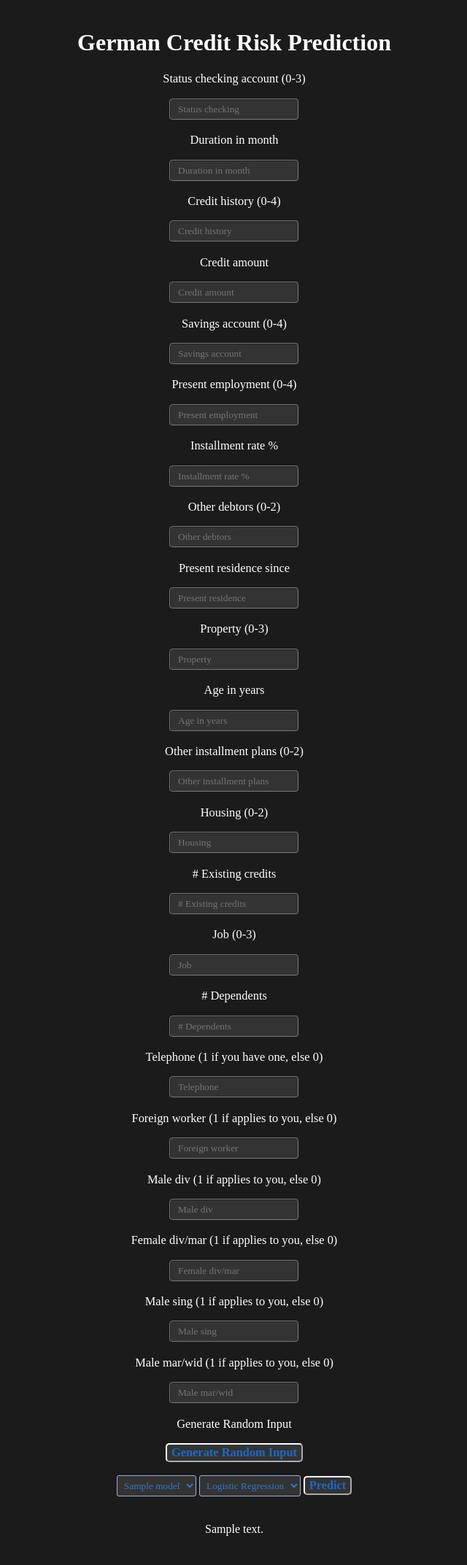
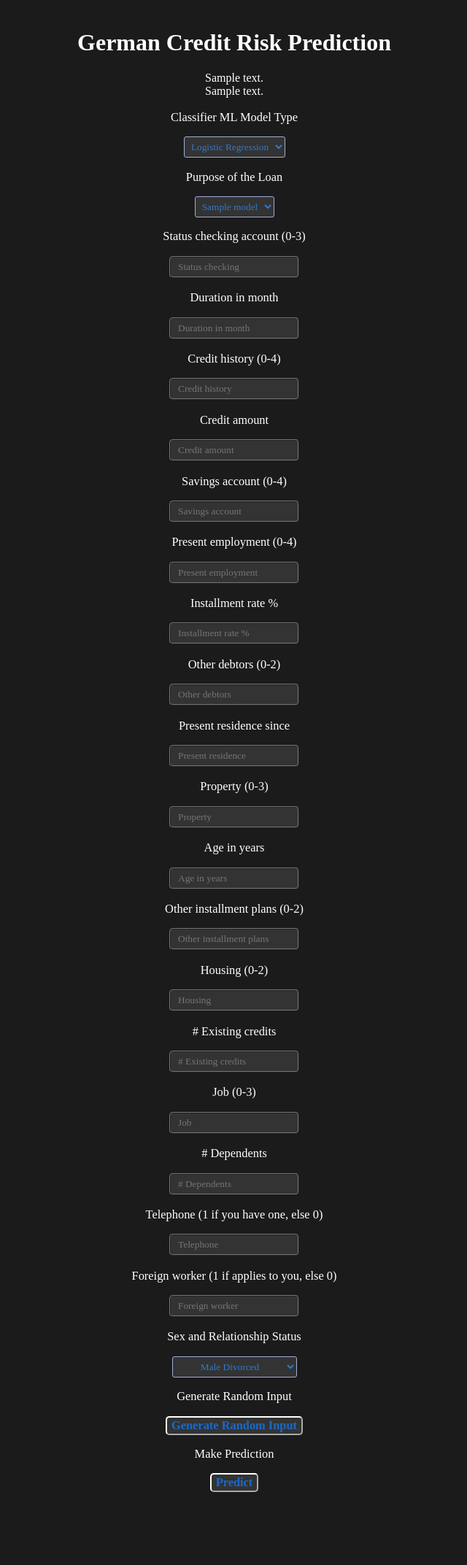
Before and after one commit to siusing-li/171_final, a Flask app: template website/templates/index.html in a window 1280 px wide. Shown: the whole page at 73% size, without its empty margins (319-959 px from the left). After the commit the page ends 2045 px from the top, so only its background shows below. Run offline with Flask 3, Linux system fonts and the light colour scheme; the template is opened without the code that fills it: most values are stand-ins (such as "Sample title", 1, 10 or a date in 2020); parts of the project's set-up code (start-up, migrations or seed data) failed here and were passed over.

Commit message:
Add files via upload

```diff
--- a/website/templates/index.html
+++ b/website/templates/index.html
@@ -14,8 +14,29 @@
   <div class="login">
     <h1>German Credit Risk Prediction</h1>
 
+    <!-- Outputs Prediction Text (this is set in predict route, empty in home route) -->
+    <div id="goodPredictionText">{{ good_prediction_text }}</div>
+    <div id="badPredictionText">{{ bad_prediction_text }}</div>
+
       <!-- Main Input For Receiving Query to our ML -->
       <form action="{{ url_for('predict')}}"method="post">
+
+        <!-- Dropdown menu for selecting the classifier type -->
+        <p>Classifier ML Model Type</p>
+        <select name="selected_cls" required="required">
+          <option value="Logistic Regression">Logistic Regression</option>
+          <option value="Random Forest">Random Forest</option>
+          <option value="Neural Network">Neural Network</option>
+        </select>
+
+        <!-- Dropdown menu for selecting the model -->
+        <p>Purpose of the Loan</p>
+        <select name="selected_model" required="required">
+          {% for model in models %}
+            <option value="{{ model }}">{{ model }}</option>
+          {% endfor %}
+        </select>
+
         <p>Status checking account (0-3)</p>
         <input type="text" name="Status checking" placeholder="Status checking" required="required" />
         <p>Duration in month</p>
@@ -52,52 +73,45 @@
         <input type="text" name="Telephone" placeholder="Telephone" required="required" />
         <p>Foreign worker (1 if applies to you, else 0)</p>
         <input type="text" name="Foreign worker" placeholder="Foreign worker" required="required" />
-        <p>Male div (1 if applies to you, else 0)</p>
-        <input type="text" name="Male div" placeholder="Male div" required="required" />
-        <p>Female div/mar (1 if applies to you, else 0)</p>
-        <input type="text" name="Female div/mar" placeholder="Female div/mar" required="required" />
-        <p>Male sing (1 if applies to you, else 0)</p>
-        <input type="text" name="Male sing" placeholder="Male sing" required="required" />
-        <p>Male mar/wid (1 if applies to you, else 0)</p>
-        <input type="text" name="Male mar/wid" placeholder="Male mar/wid" required="required" />
+
+        <!-- Dropdown menu for selecting sex/relationship status -->
+        <p>Sex and Relationship Status</p>
+        <select name="Sex and Relationship Status" required="required">
+          <option value="Male div">Male Divorced</option>
+          <option value="Female div/mar">Female Divorced/Married</option>
+          <option value="Male sing">Male Single</option>
+          <option value="Male mar/wid">Male Married/Widowed</option>
+        </select>
 
         <!-- Button to generate random input -->
         <p>Generate Random Input</p>
         <button type="button" onclick="generateRandomInput()">Generate Random Input</button>
 
-
-        <br>
-        <br>
-        <!-- Dropdown menu for selecting the model -->
-        <select name="selected_model" required="required">
-          {% for model in models %}
-            <option value="{{ model }}">{{ model }}</option>
-          {% endfor %}
-        </select>
-
-        <!-- Dropdown menu for selecting the classifier type -->
-        <select name="selected_cls" required="required">
-          <option value="Logistic Regression">Logistic Regression</option>
-          <option value="Random Forest">Random Forest</option>
-          <option value="Neural Network">Neural Network</option>
-        </select>
-
         <!-- Button to submit input and get prediction -->
+        <p>Make Prediction</p>
         <button type="submit" class="btn btn-primary btn-block btn-large">Predict</button>
       </form>
     <br>
     <br>
-    {{ prediction_text }}
+
   </div>
 
   <script>
     function generateRandomInput() {
-      var randomRelationship = Math.floor(Math.random() * 4); // Random int value between 0 and 3
-
+      //For text Inputs
       document.querySelectorAll('input[type="text"]').forEach(function(input) {
         //random value generation based on the input name and random relation status
         input.value = generateRandomValue(input.name, randomRelationship);
       });
+
+      // For the specific select input of Sex and Relationship Status
+      var relationship = document.querySelector('select[name="Sex and Relationship Status"]');
+      if (relationship) {
+        // Generate a random index for the select element
+        var randomRelationship = Math.floor(Math.random() * relationship.options.length); // Random int value between 0 and 3
+        // Set the selected index for the select element
+        relationship.selectedIndex = randomRelationship;
+      }
     }
 
     function generateRandomValue(inputName, randomRelationship) {
@@ -155,16 +169,6 @@
 
       } else if (inputName === 'Foreign worker') {
         return Math.floor(Math.random() * 2);       // Random int value between 0 and 1
-
-      // Randomly assign 1 to 1 one of the relationship status features
-      } else if (inputName === 'Male div' && randomRelationship === 0) {
-        return 1;
-      } else if (inputName === 'Female div/mar' && randomRelationship === 1) {
-        return 1;
-      } else if (inputName === 'Male sing' && randomRelationship === 2) {
-        return 1;
-      } else if (inputName === 'Male mar/wid' && randomRelationship === 3) {
-        return 1;
       } else {
         // Default random value
         return 0;
```
